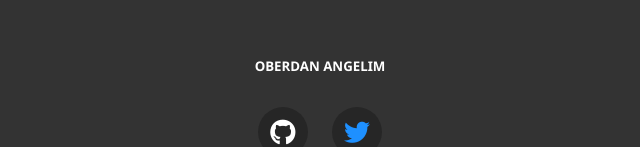
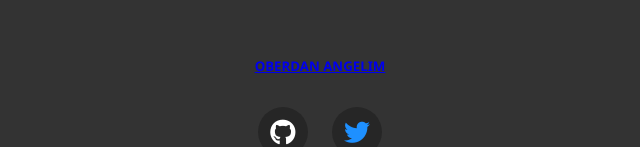
Before and after one commit to oberdandev/embreve, a plain HTML site: page index.html in a window 1280 px wide. Shown: the part 378-525 px from the top of the page, without its empty margins (320-960 px from the left). Drawn offline with Linux system fonts and the light colour scheme.

Commit message:
Create index.html

```diff
--- a/index.html
+++ b/index.html
@@ -23,7 +23,7 @@ Licence: https://github.com/WilliamDavidHarrison/coming-soon/blob/main/LICENSE
             </div>
 
             <h1>EM BREVE</h1>
-            <h5 style="margin-bottom: 2rem">oberdan angelim</h5>
+            <h5 style="margin-bottom: 2rem"><a href='./folder/login.html'> oberdan angelim </a> </h5>
             <div class="sm">
                 <a href="https://github.com/oberdandev"><i class="fa-brands fa-github" alt="github"></i></a>
                 <a href="https://twitter.com/oberudan"><span style="color: Dodgerblue;"><i class="fab fa-twitter"></span></i></a>
```
